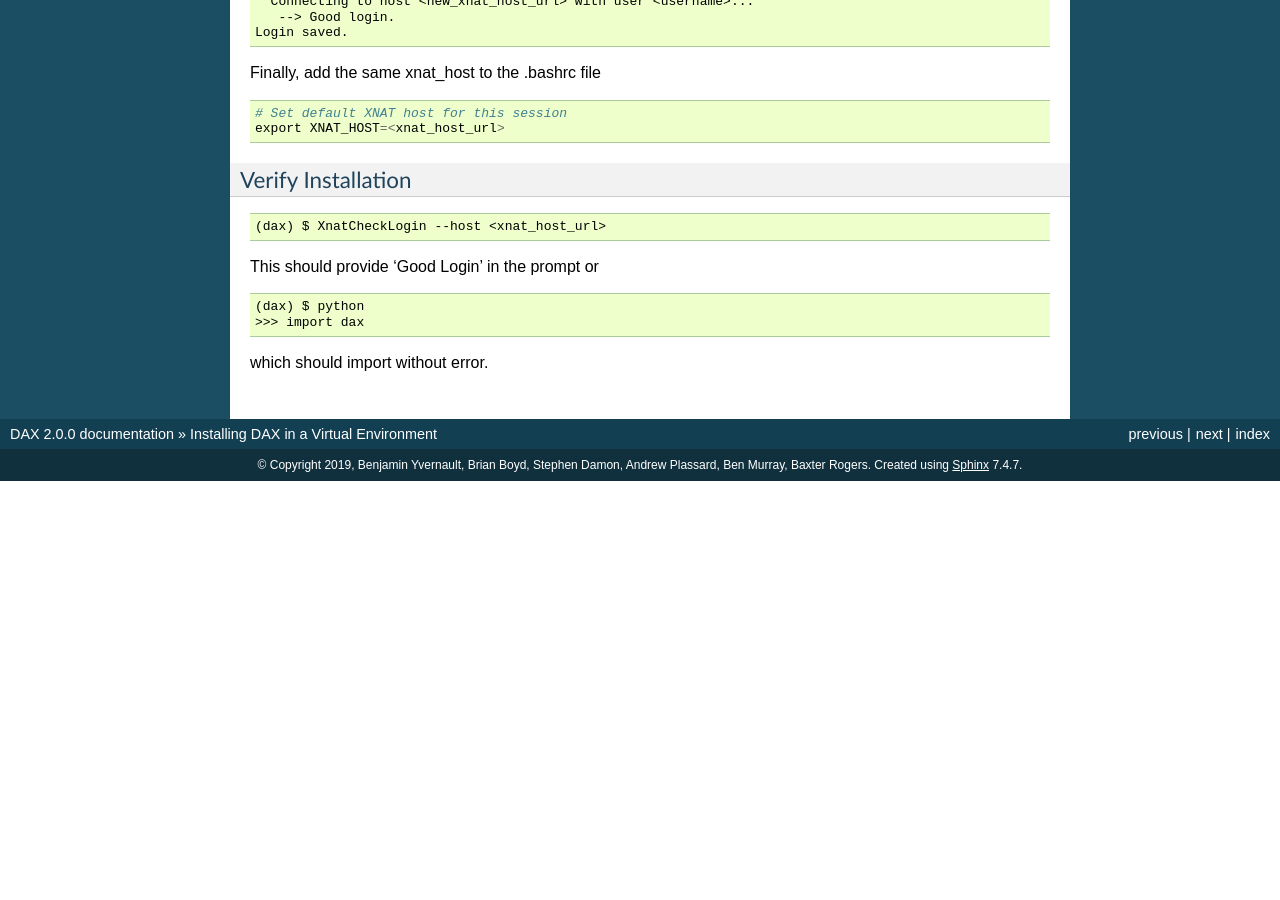
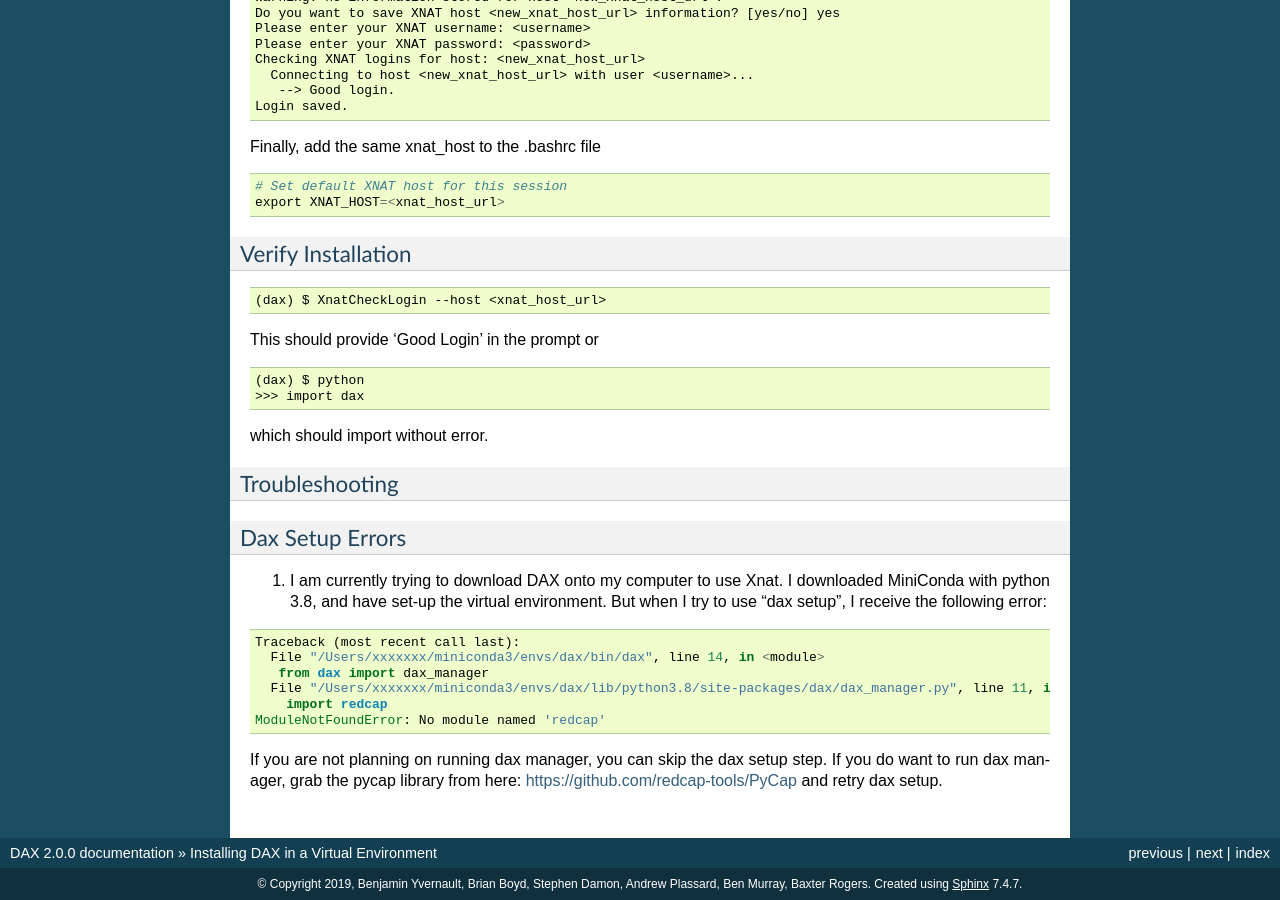
Before and after one commit to VUIIS/dax, a Sphinx documentation site: the page built from docs/installing_dax_in_a_virtual_environment.rst, in a window 1280 px wide and 900 px high, scrolled down 1680 px. Built offline with Sphinx 7.4.7, drawn with Linux system fonts in a browser that asks for light colours; before the commit the page ends 2161 px from its top, so only the background shows below that; some of the changed text lies outside the part shown.

Commit message:
Update installing_dax_in_a_virtual_environment.rst
Adding Troubleshooting to dax install page

```diff
--- a/docs/installing_dax_in_a_virtual_environment.rst
+++ b/docs/installing_dax_in_a_virtual_environment.rst
@@ -8,7 +8,8 @@ Table of Contents
   1.  `Create the Virtual Environment <#create-the-virtual-environment>`__
   2.  `Install DAX <#install-dax>`__
   3.  `Verify Installation <#verify-installation>`__
-
+2.  `Troubleshooting <#troubleshooting>`__
+  1.  `Dax Setup Errors <#dax-setup-errors>`__
 
 -----
 Setup
@@ -53,7 +54,7 @@ Once the virtual environment with Python 3 is created, dax can be installed by u
 
 	(dax) $ pip install dax
 
-To setup dax, run the following
+If you are not planning on using dax manager, you can skip this step. To setup dax, run the following
 
 ::
 
@@ -123,3 +124,24 @@ This should provide 'Good Login' in the prompt or
 	>>> import dax
 
 which should import without error.
+
+---------------
+Troubleshooting
+---------------
+
+----------------
+Dax Setup Errors
+----------------
+
+1. I am currently trying to download DAX onto my computer to use Xnat. I downloaded MiniConda with python 3.8, and have set-up the virtual environment. But when I try to use “dax setup”, I receive the following error:
+
+::
+
+	Traceback (most recent call last):
+	  File "/Users/xxxxxxx/miniconda3/envs/dax/bin/dax", line 14, in <module>
+ 	   from dax import dax_manager
+	  File "/Users/xxxxxxx/miniconda3/envs/dax/lib/python3.8/site-packages/dax/dax_manager.py", line 11, in <module>
+	    import redcap
+	ModuleNotFoundError: No module named 'redcap'
+
+If you are not planning on running dax manager, you can skip the dax setup step. If you do want to run dax manager, grab the pycap library from here: https://github.com/redcap-tools/PyCap and retry dax setup.
```
